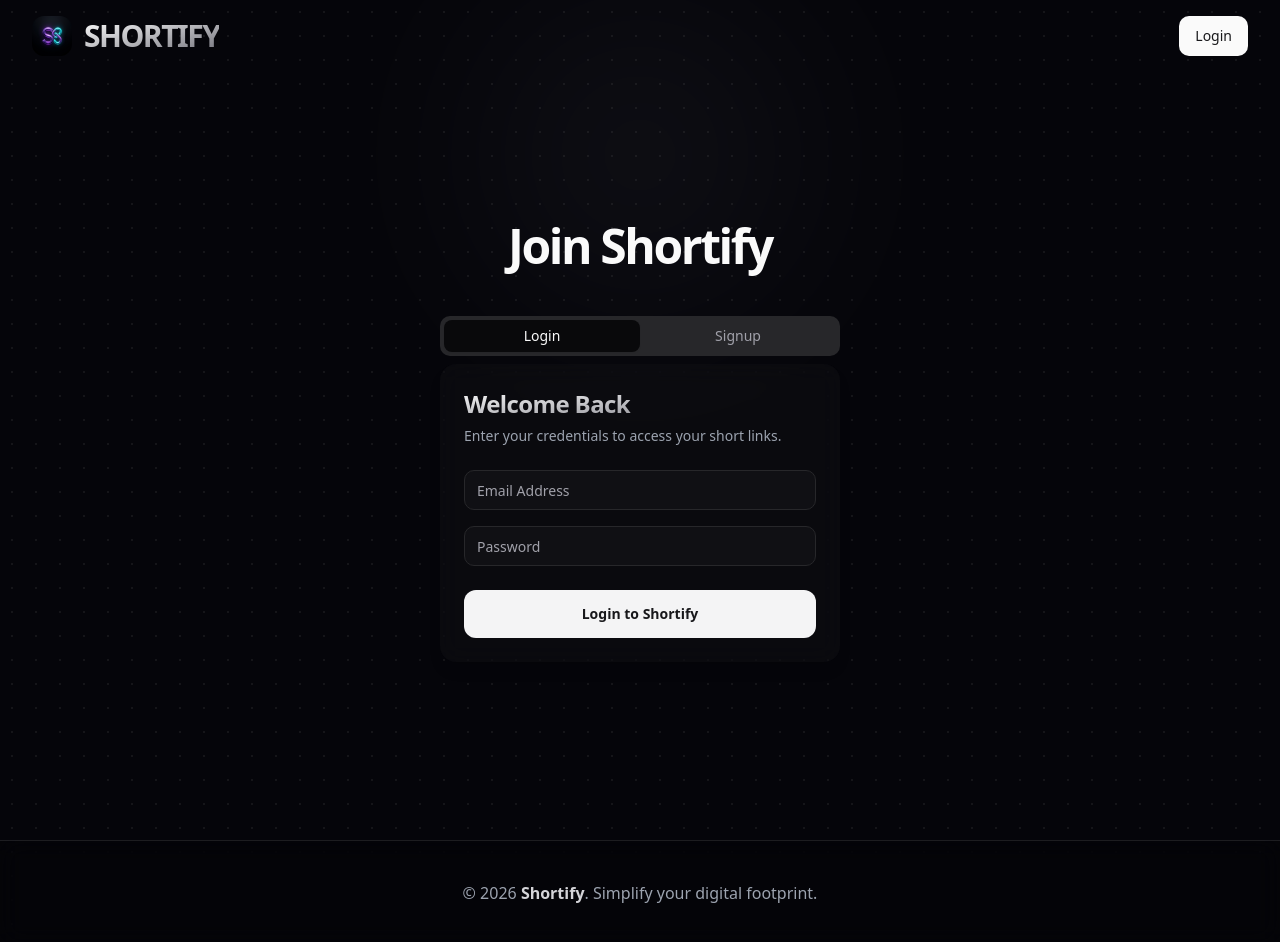
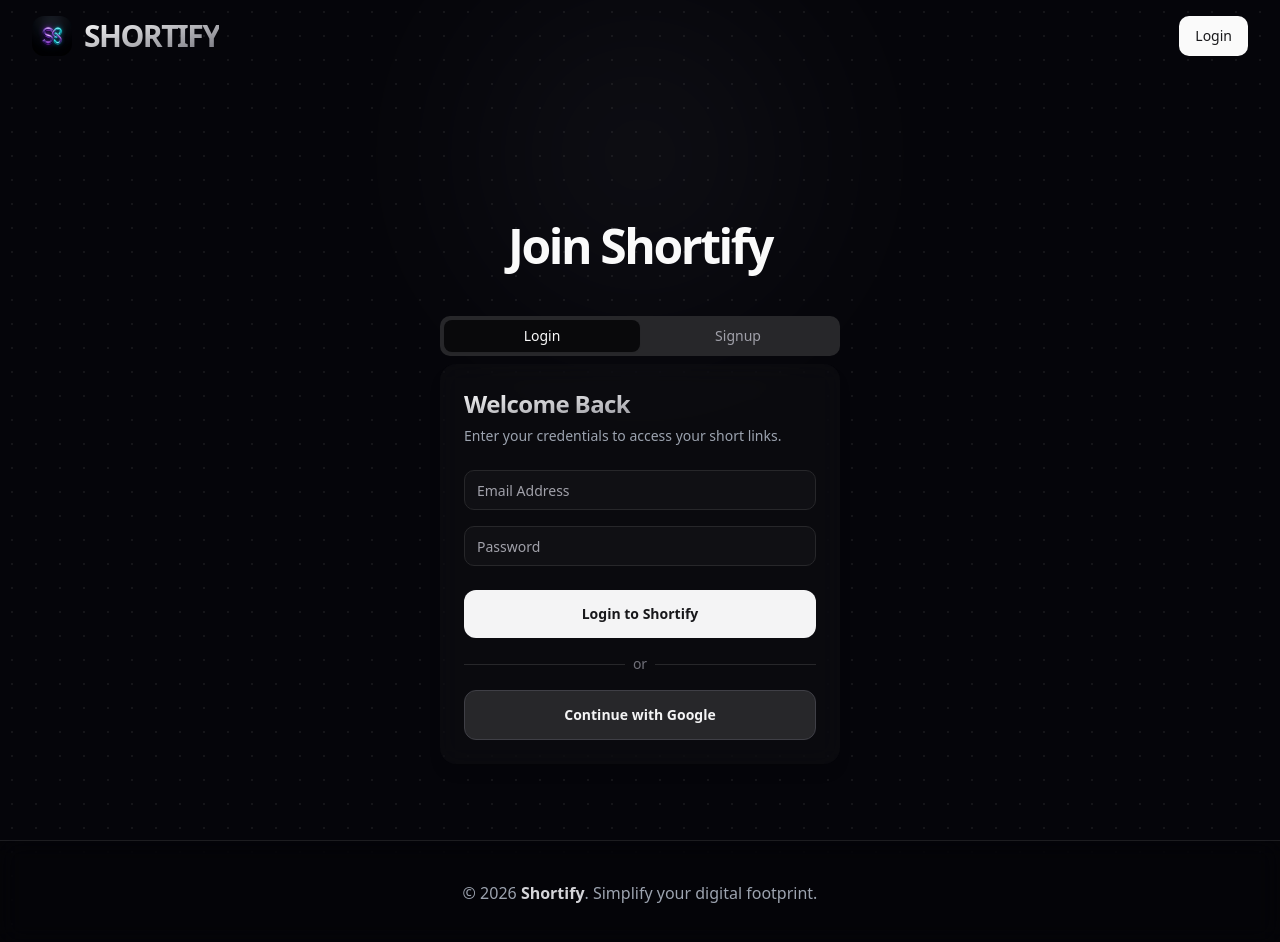
Before and after one commit to BOXER78/SHORTIFY, a React (Vite) app: page /auth in a window 1280 px wide. Shown: the top 942 px of the page. Built offline with nearby package versions, Linux system fonts and the light colour scheme; no server answers.

Commit message:
Added OAuth

```diff
--- a/src/components/login.jsx
+++ b/src/components/login.jsx
@@ -12,7 +12,7 @@ import { useNavigate, useSearchParams } from "react-router-dom";
 import { useEffect, useState } from "react";
 import * as Yup from "yup";
 import Error from "./error";
-import { login } from "@/db/apiAuth";
+import { login, loginWithOAuth } from "@/db/apiAuth";
 import { BeatLoader } from "react-spinners";
 import useFetch from "@/hooks/use-fetch";
 import { UrlState } from "@/context";
@@ -104,12 +104,25 @@ const Login = () => {
           {errors.password && <Error message={errors.password} />}
         </div>
       </CardContent>
-      <CardFooter>
+      <CardFooter className="flex-col gap-4">
         <Button
           onClick={handleLogin}
           className="w-full bg-zinc-100 text-zinc-900 hover:bg-white font-bold py-6 rounded-xl transition-all"
         >
           {loading ? <BeatLoader size={10} color="#18181b" /> : "Login to Shortify"}
+        </Button>
+
+        <div className="flex w-full items-center gap-2">
+            <span className="h-[1px] flex-1 bg-zinc-800"></span>
+            <span className="text-sm text-zinc-500">or</span>
+            <span className="h-[1px] flex-1 bg-zinc-800"></span>
+        </div>
+
+        <Button
+          onClick={() => loginWithOAuth("google")}
+          className="w-full bg-zinc-800 border-zinc-700 border text-zinc-100 hover:bg-zinc-700 font-bold py-6 rounded-xl transition-all"
+        >
+          Continue with Google
         </Button>
       </CardFooter>
     </Card>
--- a/src/components/signup.jsx
+++ b/src/components/signup.jsx
@@ -13,7 +13,7 @@ import {
 } from "./ui/card";
 import { Button } from "./ui/button";
 import { useNavigate, useSearchParams } from "react-router-dom";
-import { signup } from "@/db/apiAuth";
+import { signup, loginWithOAuth } from "@/db/apiAuth";
 import { BeatLoader } from "react-spinners";
 import useFetch from "@/hooks/use-fetch";
 import { UrlState } from "@/context";
@@ -138,7 +138,7 @@ const Signup = () => {
           {errors.profile_pic && <Error message={errors.profile_pic} />}
         </div>
       </CardContent>
-      <CardFooter>
+      <CardFooter className="flex-col gap-4">
         <Button
           onClick={handleSignup}
           className="w-full bg-zinc-100 text-zinc-900 hover:bg-white font-bold py-6 rounded-xl transition-all"
@@ -149,6 +149,19 @@ const Signup = () => {
             "Create Shortify Account"
           )}
         </Button>
+
+        <div className="flex w-full items-center gap-2">
+            <span className="h-[1px] flex-1 bg-zinc-800"></span>
+            <span className="text-sm text-zinc-500">or</span>
+            <span className="h-[1px] flex-1 bg-zinc-800"></span>
+        </div>
+
+        <Button
+          onClick={() => loginWithOAuth("google")}
+          className="w-full bg-zinc-800 border-zinc-700 border text-zinc-100 hover:bg-zinc-700 font-bold py-6 rounded-xl transition-all"
+        >
+          Continue with Google
+        </Button>
       </CardFooter>
     </Card>
   );
--- a/src/db/apiAuth.js
+++ b/src/db/apiAuth.js
@@ -8,6 +8,18 @@ export async function login({email, password}) {
 
   if (error) throw new Error(error.message);
 
+  return data;
+}
+
+export async function loginWithOAuth(provider) {
+  const { data, error } = await supabase.auth.signInWithOAuth({
+    provider,
+    options: {
+      redirectTo: `${window.location.origin}/dashboard`
+    }
+  });
+
+  if (error) throw new Error(error.message);
   return data;
 }
 
```
